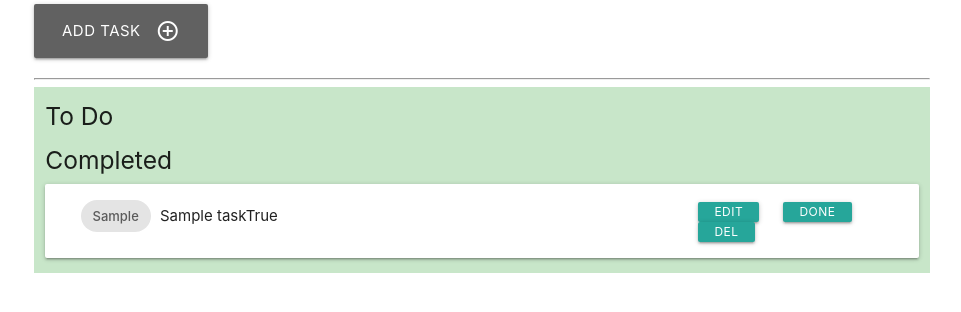
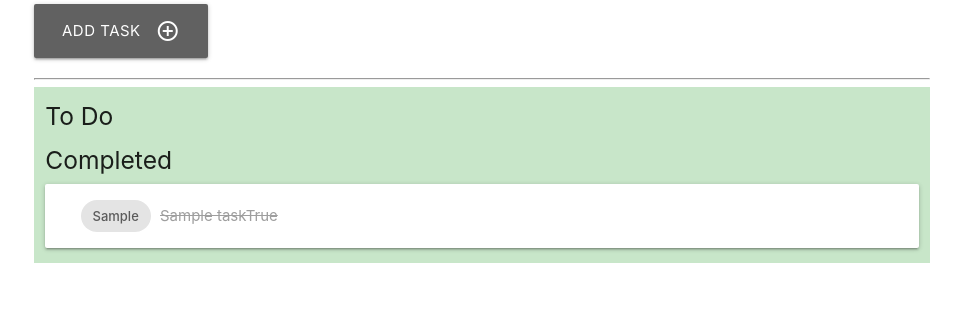
Before and after one commit to bglynch/project-tracker-flask, a Flask app: a page that uses app/templates/project_page.html in a window 1280 px wide. Shown: the part 278-590 px from the top of the page, without its empty margins (158-1119 px from the left). Run offline with Flask 2, Linux system fonts and the light colour scheme; a user stored in the database is signed in; tables that the repository leaves empty hold one stand-in row (values such as "Sample post"); some libraries are stand-ins or nearby versions.

Commit message:
style update for completed tasks

```diff
--- a/app/static/css/style.css
+++ b/app/static/css/style.css
@@ -15,3 +15,12 @@
     font-size: 0.8rem;
     margin: 0 10px;
 }
+
+.overflow-auto{
+    overflow: auto
+}
+
+.task-done{
+    display: inline-block;
+    text-decoration: line-through;
+}
--- a/app/templates/project_page.html
+++ b/app/templates/project_page.html
@@ -26,7 +26,7 @@
         {% for task in tasks %}
         {% if task.completed == False %}
         <div class="card not_completed_tasks">
-            <article class="card-content">
+            <article class="card-content overflow-auto">
                 <p class="col s9">{{ task.title }}{{task.completed}}</p>
                 <a class="waves-effect waves-light btn-small">edit</a>
                 <a class="waves-effect waves-light btn-small" href="{{ url_for('complete_task', username=current_user.username, projectno=job.id, task_id=task.id) }}">done</a>
@@ -43,14 +43,11 @@
         {% if task.completed == True %}
 
         <div class="card completed_tasks">
-            <article class="card-content">
+            <article class="card-content overflow-auto">
                 <section class="col s9">
                     <div class="chip">{{ task.genre }}</div>
-                    <div style="display: inline-block;">{{ task.title }}{{task.completed}}</div>
+                    <div class="task-done grey-text">{{ task.title }}{{task.completed}}</div>
                 </section>
-                <a class="waves-effect waves-light btn-small">edit</a>
-                <a class="waves-effect waves-light btn-small" href="{{ url_for('complete_task', username=current_user.username, projectno=job.id, task_id=task.id) }}">done</a>
-                <a class="waves-effect waves-light btn-small" href="{{ url_for('delete_task', username=current_user.username, projectno=job.id, task_id=task.id) }}">del</a>
             </article>
         </div>
         {% endif %}
```
